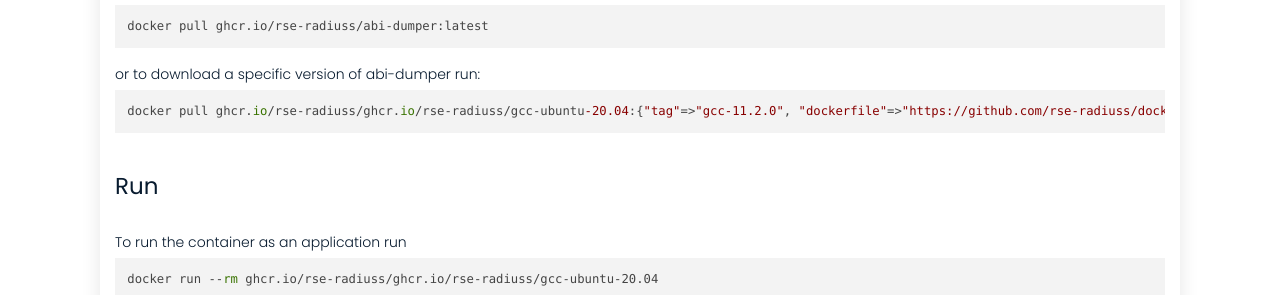
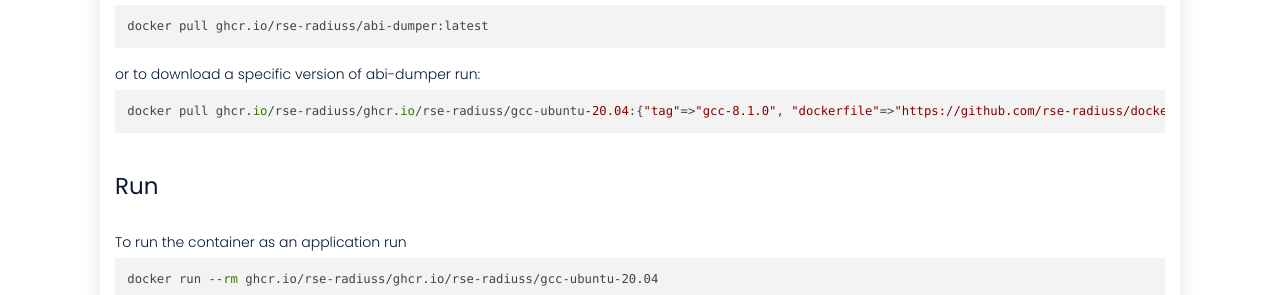
Before and after one commit to rse-ops/docker-images, a Jekyll site: the page built from _library/ghcr.io-rse-radiuss-gcc-ubuntu-20.04.md, in a window 1280 px wide and 1002 px high. Shown: the part 520-815 px from the top of the window. Built offline with Jekyll 4.4.1, drawn with Linux system fonts in a browser that asks for light colours; nearby versions of some CDN libraries.

Commit message:
Automated push to update library 2021-10-09

```diff
--- a/_library/ghcr.io-rse-radiuss-gcc-ubuntu-20.04.md
+++ b/_library/ghcr.io-rse-radiuss-gcc-ubuntu-20.04.md
@@ -1,14 +1,11 @@
 ---
 layout: container
 name: ghcr.io/rse-radiuss/gcc-ubuntu-20.04
-updated_at: 2021-10-09 04:36:44.033015
+updated_at: 2021-10-09 04:58:44.420159
 
 
 container_url: https://github.com/orgs/rse-radiuss/packages/container/package/gcc-ubuntu-20.04
 versions:
- - tag: gcc-11.2.0
-   dockerfile: https://github.com/rse-radiuss/docker-images/blob/main/ubuntu/gcc/Dockerfile
-   manifest: https://crane.ggcr.dev/manifest/ghcr.io/rse-radiuss/gcc-ubuntu-20.04:gcc-11.2.0
  - tag: gcc-8.1.0
    dockerfile: https://github.com/rse-radiuss/docker-images/blob/main/ubuntu/gcc/Dockerfile
    manifest: https://crane.ggcr.dev/manifest/ghcr.io/rse-radiuss/gcc-ubuntu-20.04:gcc-8.1.0
```
Also changed, not shown: other parts of _library/ghcr.io-rse-radiuss-gcc-ubuntu-20.04.md (+3 -0 lines).
